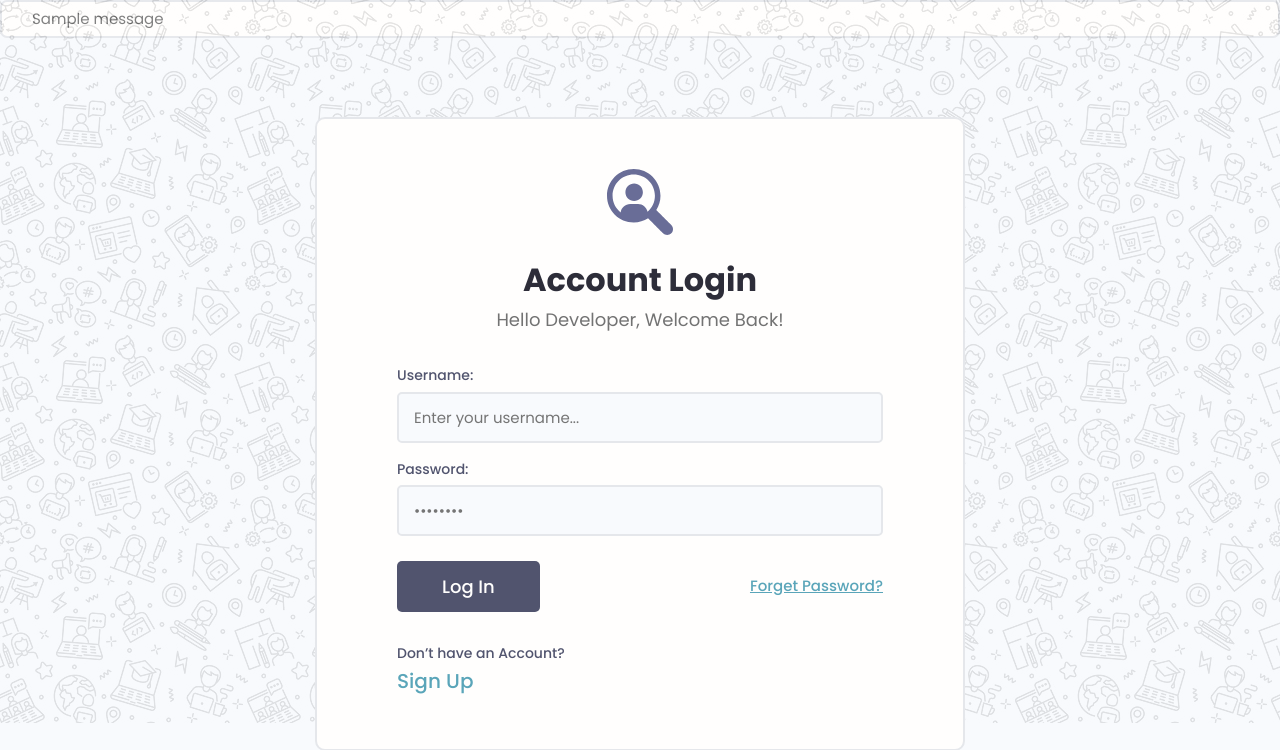
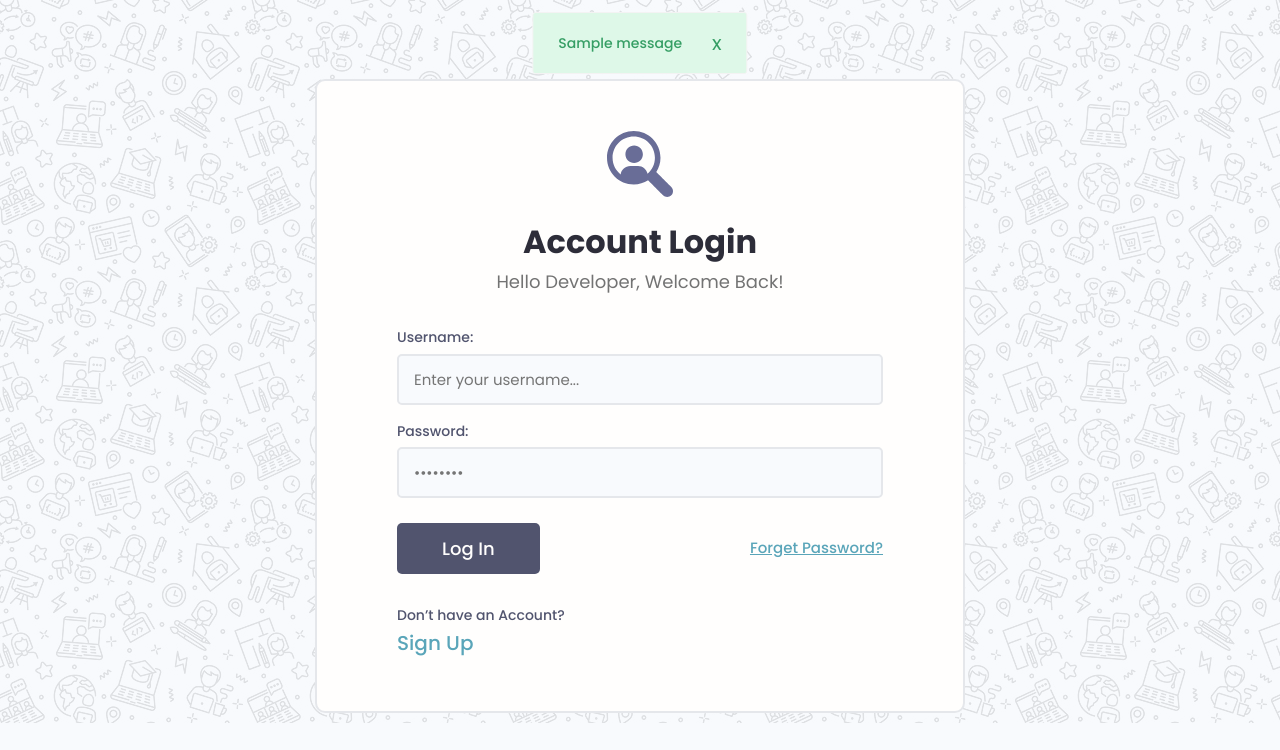
Before and after one commit to larilariv/DI-Django, a Django app: a page that uses devsearch/templates/main.html in a window 1280 px wide. Shown: the part 77-827 px from the top of the page. After the commit the page ends 800 px from the top, so only its background shows below. Run offline with Django 4.2, Linux system fonts and the light colour scheme; tables that the repository leaves empty hold one stand-in row (values such as "Sample post"); one stand-in notice (Sample message) is shown; some libraries are stand-ins or nearby versions.

Commit message:
Styling Login & Register Page video complete

```diff
--- a/devsearch/static/styles/app.css
+++ b/devsearch/static/styles/app.css
@@ -845,3 +845,19 @@ img {
   margin-bottom: 1rem;
   margin-top: 2rem;
 }
+
+
+
+/*=======================
+  Fixed Position Alerts Wrapper
+========================*/
+
+.alert {
+  position: fixed;
+  left: 50%;
+  top: 120px;
+  transform: translate(-50%, -50%);
+
+
+  z-index: 99999;
+}
--- a/devsearch/static/styles/main.css
+++ b/devsearch/static/styles/main.css
@@ -1,3 +1,3 @@
-h1 {
-    color: red;
+h1{
+    color: purple;
 }
--- a/devsearch/static/uikit/app.js
+++ b/devsearch/static/uikit/app.js
@@ -2,3 +2,10 @@
 document.addEventListener('DOMContentLoaded', function () {
   hljs.highlightAll();
 });
+
+let alertWrapper = document.querySelector('.alert')
+let alertClose = document.querySelector('.alert__close')
+
+if (alertWrapper) {
+  alertClose.addEventListener("click", () => (alertWrapper.style.display = "none"))
+}
--- a/devsearch/templates/main.html
+++ b/devsearch/templates/main.html
@@ -22,7 +22,7 @@
 <body>
     {% include 'navbar.html' %}
 
-    {% if messages %}
+    <!-- {% if messages %}
     <ul class="messages">
         {% for message in messages %}
         <li {% if message.tags %} class="{{ message.tags }}" {% endif %} >
@@ -30,10 +30,22 @@
         {% endfor %}
 
     </ul>
+    {% endif %} -->
+
+    {% if messages %}
+    {% for message in messages %}
+      <div class="alert alert--{{message.tags}}">
+        <p class="alert__message">{{message}}</p>
+        <button class="alert__close">x</button>
+      </div>
+    {% endfor %}
     {% endif %}
 
     {% block content %}
-
     {% endblock content %}
 </body>
+
+<script src="{% static 'uikit/app.js' %}" ></script>
+<script src="{% static 'js/main.js' %}" ></script>
+
 </html>
--- a/devsearch/users/views.py
+++ b/devsearch/users/views.py
@@ -35,7 +35,7 @@ def loginUser(request):
 
 def logoutUser(request):
     logout(request)
-    messages.error(request, 'User was logged out')
+    messages.info(request, 'User was logged out')
     return redirect('login')
 
 
```
Also changed, not shown: devsearch/static/js/main.js (added, +50 -0 lines).
